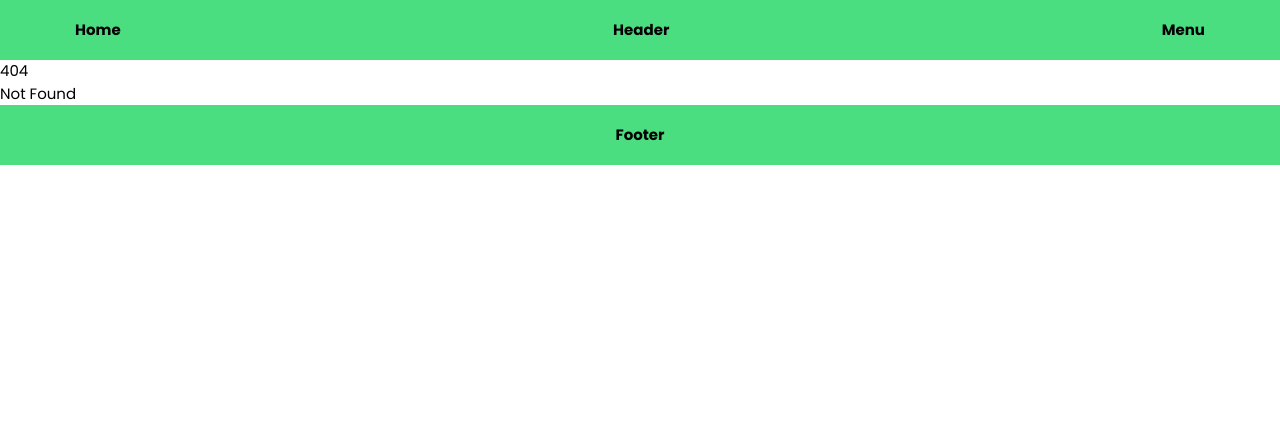
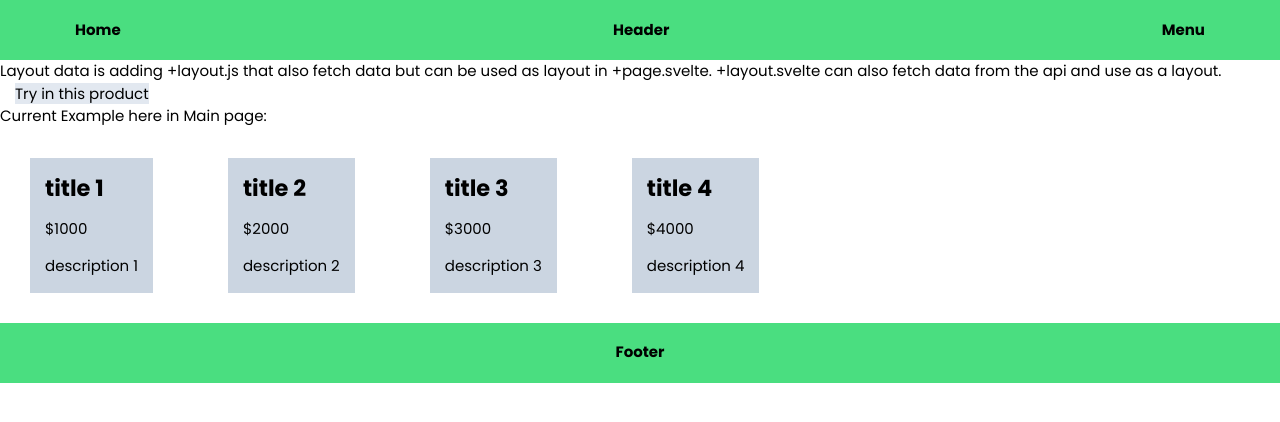
Before and after one commit to zdotdev/Svelte-Sandbox, a SvelteKit app: page /layoutData in a window 1280 px wide. Before the commit this address had no page. Shown: the top 422 px of the page. Built offline with nearby package versions, Linux system fonts and the light colour scheme; data requests are answered from the project's data file.

Commit message:
Added layout data

```diff
--- a/src/routes/+page.svelte
+++ b/src/routes/+page.svelte
@@ -24,5 +24,6 @@
     <a href="/universalLoadVSServerLoad" class="m-4 p-4 bg-slate-200 rounded-lg">Universal Load Data vs. Server Load Data</a>
     <a href="/usingURLData" class="m-4 p-4 bg-slate-200 rounded-lg">Using URL Data</a>
     <a href="/errorsAndRedirects" class="m-4 p-4 bg-slate-200 rounded-lg">Errors and Redirects</a>
+    <a href="/layoutData" class="m-4 p-4 bg-slate-200 rounded-lg">Layout Data</a>
 </div>
 <div class="flex justify-center m-4"><Counter /></div>
--- /dev/null
+++ b/src/routes/layoutData/+layout.js
@@ -0,0 +1,6 @@
+export const load = async (loadEvent) => {
+    const { fetch } = loadEvent
+    const response = await fetch('http://localhost:3000/products')
+    const products = await response.json()
+    return {products}
+}
--- /dev/null
+++ b/src/routes/layoutData/+layout.svelte
@@ -0,0 +1,13 @@
+<script>
+    export let data
+</script>
+<slot />
+<div class="flex gap-4">
+{#each data.products as prods}
+    <div class="bg-slate-300 flex flex-col gap-4 m-8 p-4">
+        <h1 class="text-2xl font-bold">{prods.title}</h1>
+        <h2>${prods.price}</h2>
+        <p>{prods.description}</p>
+    </div>
+{/each}
+</div>
--- /dev/null
+++ b/src/routes/layoutData/+page.svelte
@@ -0,0 +1,5 @@
+<h1>Layout data is adding +layout.js that also fetch data but can be used as layout in +page.svelte.
+    +layout.svelte can also fetch data from the api and use as a layout.
+</h1>
+<a href="/layoutData/1" class="m-4 bg-slate-200">Try in this product</a>
+<p>Current Example here in Main page:</p>
--- /dev/null
+++ b/src/routes/layoutData/[productId]/+error.svelte
@@ -0,0 +1,4 @@
+<script>
+    import {page} from '$app/stores'
+</script>
+<h1>{$page.error.message}</h1>
--- /dev/null
+++ b/src/routes/layoutData/[productId]/+page.js
@@ -0,0 +1,12 @@
+import { error } from '@sveltejs/kit'
+export const load = async (loadEvent) => {
+    const { fetch, params } = loadEvent
+    const { productId } = params
+    if (productId > 4) {
+        throw error(404, 'Uh oh... no products found')
+    }
+    const response = await fetch(`http://localhost:3000/products/${productId}`)
+    const product = await response.json()
+
+    return {product}
+}
--- /dev/null
+++ b/src/routes/layoutData/[productId]/+page.svelte
@@ -0,0 +1,7 @@
+<script>
+    export let data
+</script>
+<ul>
+    <li>{data.product.title} - ${data.product.price}</li>
+    <li><p>{data.product.description}</p></li>
+</ul>
```
